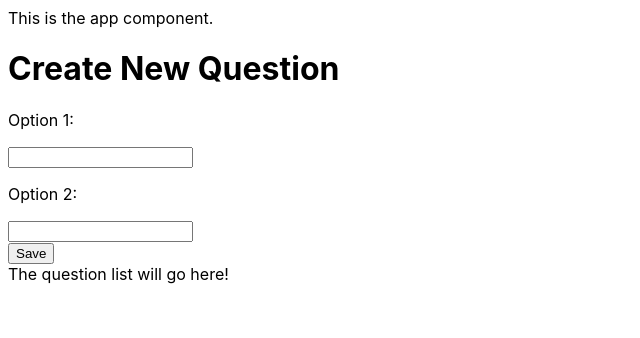
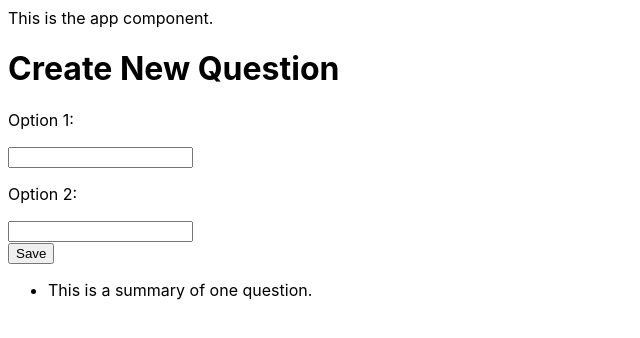
Before and after one commit to jhgilbert/would_you_rather, a React (Create React App) app: page / in a window 1280 px wide. Shown: the top 338 px of the page, without its empty margins (0-640 px from the left). Built offline with nearby package versions, Linux system fonts and the light colour scheme.

Commit message:
feat: Stub in components for question lists

```diff
--- a/src/components/QuestionList.js
+++ b/src/components/QuestionList.js
@@ -1,10 +1,13 @@
 import React, { Component } from 'react'
 import { connect } from 'react-redux'
+import QuestionPreview from './QuestionPreview'
 
 class QuestionList extends Component {
   render() {
     return (
-      <div>The question list will go here!</div>
+      <ul>
+        <li><QuestionPreview /></li>
+      </ul>
     )
   }
 }
--- /dev/null
+++ b/src/components/QuestionPreview.js
@@ -0,0 +1,12 @@
+import React, { Component } from 'react'
+import { connect } from 'react-redux'
+
+class QuestionPreview extends Component {
+  render() {
+    return (
+      <div>This is a summary of one question.</div>
+    )
+  }
+}
+
+export default QuestionPreview
```
